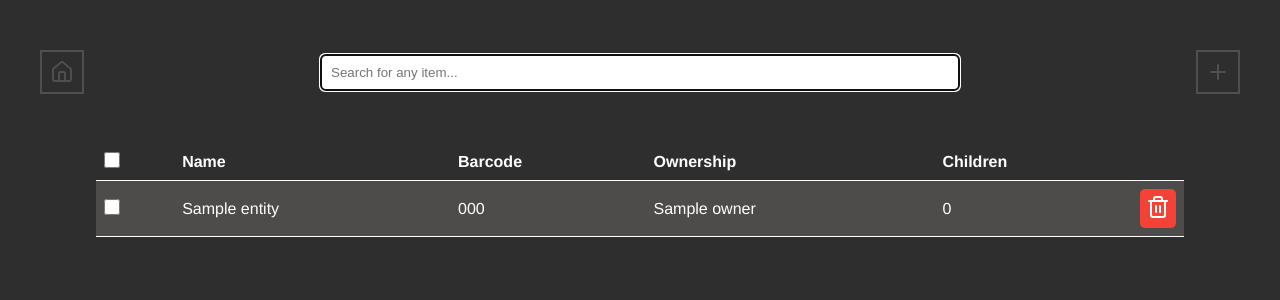
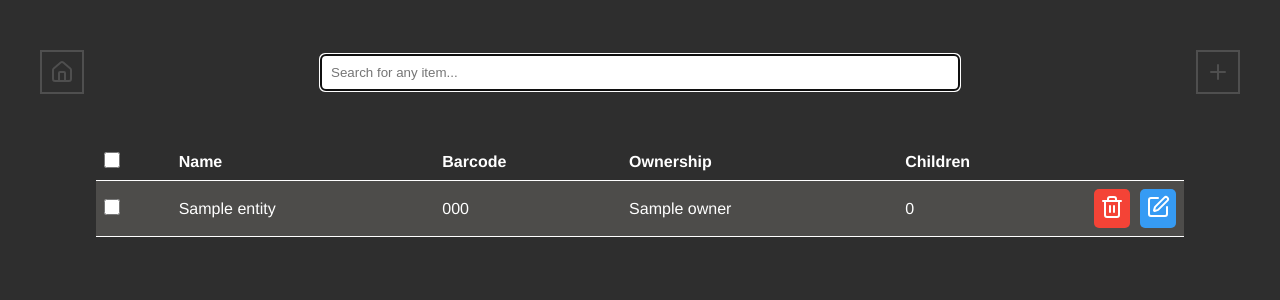
Before and after one commit to kacpi2442/Inventory, a Flask app: page / in a window 1280 px wide. Shown: the top 300 px of the page. Run offline with Flask 3, Linux system fonts and the light colour scheme; tables that the repository leaves empty hold one stand-in row (values such as "Sample post").

Commit message:
Add edit button to item template

```diff
--- a/templates/base.html
+++ b/templates/base.html
@@ -139,6 +139,9 @@
                                 <!-- <input type="submit" class="button delete-button" value="Delete" /> -->
                                 <button class="button delete-button" type="submit"><i data-lucide="trash-2"></i></button>
                             </form>
+                            <form action="/edit/{{ item.id }}" method="GET">
+                                <button class="button edit-button" type="submit"><i data-lucide="edit"></i></button>
+                            </form>
                         </div>
                     </td>
                 </tr>
```
